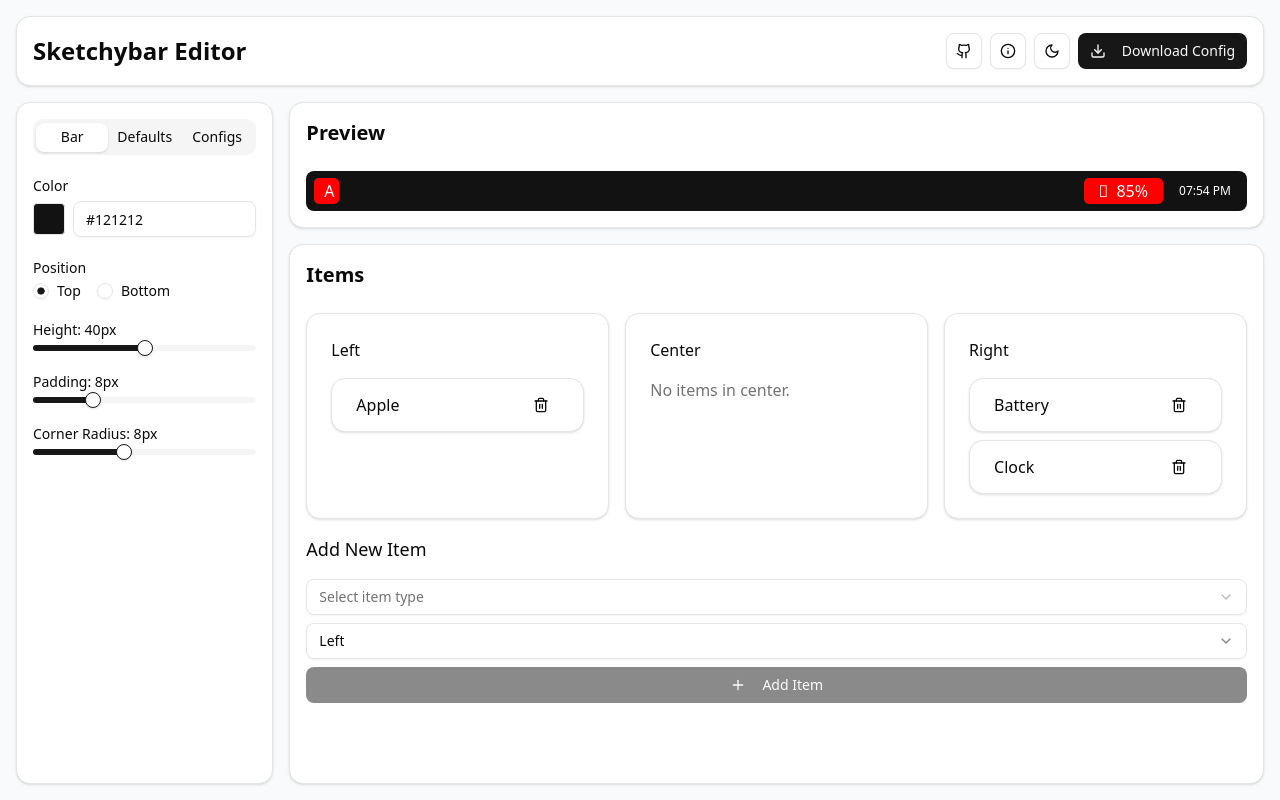
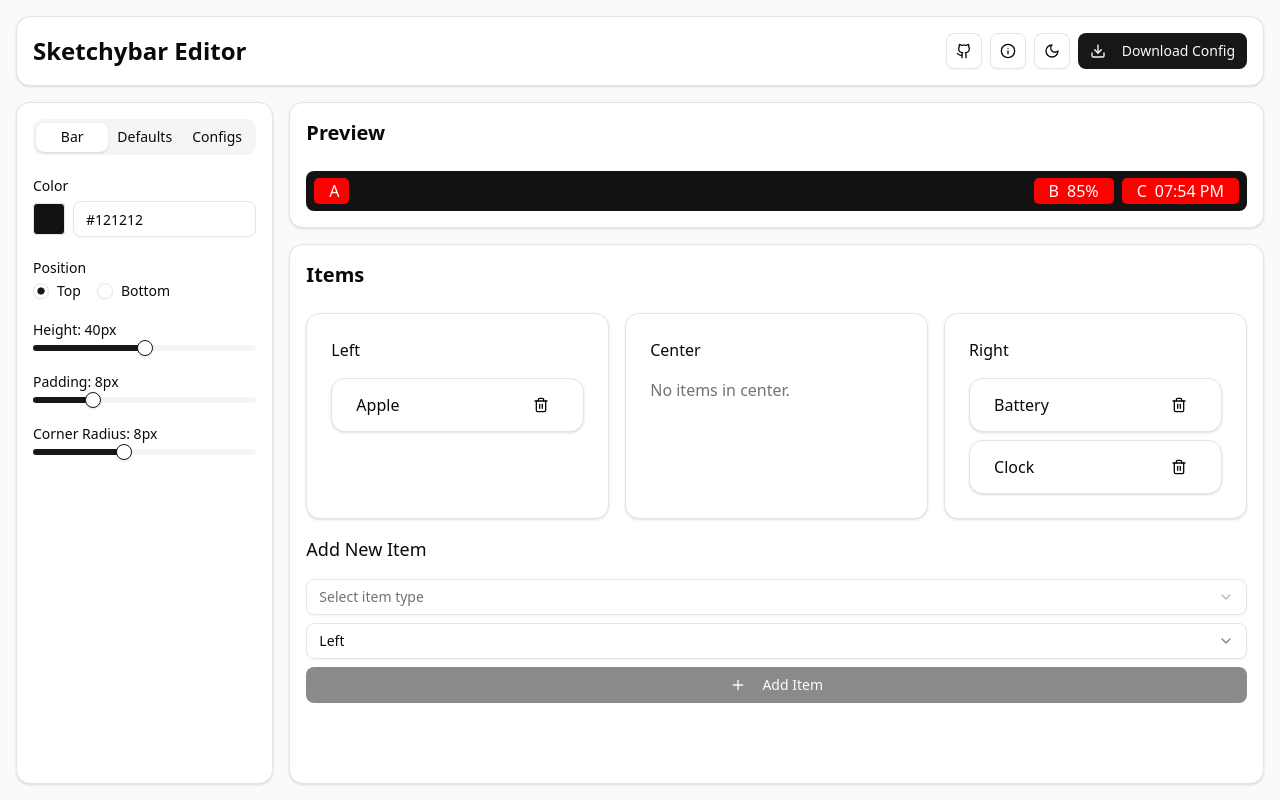
Before and after one commit to jakmaz/sketchybar-editor, a Next.js app: page / in a window 1280 px wide. Built offline with nearby package versions, Linux system fonts and the light colour scheme.

Commit message:
feat: add base-item and more example configs

```diff
--- a/src/components/editor-tabs/examples-tab.tsx
+++ b/src/components/editor-tabs/examples-tab.tsx
@@ -1,80 +1,120 @@
-"use client"
+"use client";
 
-import type { Dispatch, SetStateAction } from "react"
-import { Button } from "@/components/ui/button"
-import type { SketchybarConfig } from "@/components/sketchybar-editor"
+import type { Dispatch, SetStateAction } from "react";
+import { Button } from "@/components/ui/button";
+import type { SketchybarConfig } from "@/components/sketchybar-editor";
 
 interface ExamplesTabProps {
-  config: SketchybarConfig
-  setConfig: Dispatch<SetStateAction<SketchybarConfig>>
+  config: SketchybarConfig;
+  setConfig: Dispatch<SetStateAction<SketchybarConfig>>;
 }
 
 export function ExamplesTab({ config, setConfig }: ExamplesTabProps) {
-  const applyTokyoNight = () => {
+  const applyTheme = (theme: {
+    barColor: string;
+    backgroundColor: string;
+    iconColor: string;
+    labelColor: string;
+  }) => {
     setConfig((prev) => ({
       ...prev,
       bar: {
         ...prev.bar,
-        color: "#1d252c",
+        color: theme.barColor,
       },
       defaults: {
         ...prev.defaults,
-        backgroundColor: "0xff1d252c",
-        iconColor: "0xffa9b1d6",
-        labelColor: "0xffa9b1d6",
-        iconFont: "Hack Nerd Font:Bold:16.0",
-        labelFont: "Hack Nerd Font:Bold:12.0",
+        backgroundColor: theme.backgroundColor,
+        iconColor: theme.iconColor,
+        labelColor: theme.labelColor,
       },
-    }))
-  }
+    }));
+  };
 
-  const applyCatppuccin = () => {
-    setConfig((prev) => ({
-      ...prev,
-      bar: {
-        ...prev.bar,
-        color: "#303446",
-      },
-      defaults: {
-        ...prev.defaults,
-        backgroundColor: "0xff303446",
-        iconColor: "0xffc6a0f6",
-        labelColor: "0xffc6a0f6",
-        iconFont: "Hack Nerd Font:Bold:16.0",
-        labelFont: "Hack Nerd Font:Bold:12.0",
-      },
-    }))
-  }
-
-  const applyNord = () => {
-    setConfig((prev) => ({
-      ...prev,
-      bar: {
-        ...prev.bar,
-        color: "#2e3440",
-      },
-      defaults: {
-        ...prev.defaults,
-        backgroundColor: "0xff2e3440",
-        iconColor: "0xffd8dee9",
-        labelColor: "0xffd8dee9",
-        iconFont: "Hack Nerd Font:Bold:16.0",
-        labelFont: "Hack Nerd Font:Bold:12.0",
-      },
-    }))
-  }
+  const themes = [
+    {
+      name: "One Dark Pro",
+      barColor: "0x282c34",
+      backgroundColor: "0x282c34",
+      iconColor: "0x61afef",
+      labelColor: "0xabb2bf",
+    },
+    {
+      name: "Dracula",
+      barColor: "0x282a36",
+      backgroundColor: "0x282a36",
+      iconColor: "0xbd93f9",
+      labelColor: "0xf8f8f2",
+    },
+    {
+      name: "GitHub",
+      barColor: "0x24292e",
+      backgroundColor: "0x24292e",
+      iconColor: "0x79b8ff",
+      labelColor: "0xd1d5da",
+    },
+    {
+      name: "Monokai Pro",
+      barColor: "0x2d2a2e",
+      backgroundColor: "0x2d2a2e",
+      iconColor: "0xa9dc76",
+      labelColor: "0xfcfcfa",
+    },
+    {
+      name: "Night Owl",
+      barColor: "0x011627",
+      backgroundColor: "0x011627",
+      iconColor: "0x82aaff",
+      labelColor: "0xd6deeb",
+    },
+    {
+      name: "Ayu",
+      barColor: "0x0f1419",
+      backgroundColor: "0x0f1419",
+      iconColor: "0xe6b450",
+      labelColor: "0xb3b1ad",
+    },
+    {
+      name: "Catppuccin",
+      barColor: "0x1e1e2e",
+      backgroundColor: "0x1e1e2e",
+      iconColor: "0xf5e0dc",
+      labelColor: "0xcdd6f4",
+    },
+    {
+      name: "Tokyo Night",
+      barColor: "0x1a1b26",
+      backgroundColor: "0x1a1b26",
+      iconColor: "0x7aa2f7",
+      labelColor: "0xc0caf5",
+    },
+    {
+      name: "Kanagawa",
+      barColor: "0x1f1f28",
+      backgroundColor: "0x1f1f28",
+      iconColor: "0xe6c384",
+      labelColor: "0xdcd7ba",
+    },
+    {
+      name: "Nord",
+      barColor: "0x2e3440",
+      backgroundColor: "0x2e3440",
+      iconColor: "0x88c0d0",
+      labelColor: "0xe5e9f0",
+    },
+  ];
 
   return (
     <div className="space-y-4">
-      <Button onClick={applyTokyoNight} className="w-full">
-        Tokyo Night
-      </Button>
-      <Button onClick={applyCatppuccin} className="w-full">
-        Catppuccin
-      </Button>
-      <Button onClick={applyNord} className="w-full">
-        Nord
-      </Button>
+      {themes.map((theme) => (
+        <Button
+          key={theme.name}
+          onClick={() => applyTheme(theme)}
+          className="w-full"
+        >
+          {theme.name}
+        </Button>
+      ))}
     </div>
-  )
+  );
 }
--- a/src/components/items-pane.tsx
+++ b/src/components/items-pane.tsx
@@ -8,7 +8,6 @@ import { Button } from "@/components/ui/button"
 import { Select, SelectContent, SelectItem, SelectTrigger, SelectValue } from "@/components/ui/select"
 import type { ItemPosition, ItemType, SketchybarConfig, SketchybarItem } from "@/components/sketchybar-editor"
 import { Card, CardContent } from "@/components/ui/card"
-import { Label } from "@/components/ui/label"
 
 interface ItemsTabProps {
   config: SketchybarConfig
--- a/src/components/sketchybar-items/apple-item.tsx
+++ b/src/components/sketchybar-items/apple-item.tsx
@@ -1,21 +1,8 @@
+"use client"
+
 import type { SketchybarItemComponentProps } from "./item-interface"
+import { BaseItem } from "./base-item"
 
-export function AppleItem({ item, config }: SketchybarItemComponentProps) {
-  return (
-    <div
-      style={{
-        backgroundColor: `#${config.defaults.backgroundColor.slice(2)}`,
-        color: `#${config.defaults.iconColor.slice(2)}`,
-        paddingLeft: `${config.defaults.iconPaddingLeft}px`,
-        paddingRight: `${config.defaults.iconPaddingRight}px`,
-        height: `${config.defaults.backgroundHeight}px`,
-        borderRadius: `${config.defaults.backgroundCornerRadius}px`,
-        display: "flex",
-        alignItems: "center",
-        justifyContent: "center",
-      }}
-    >
-      A
-    </div>
-  )
+export function AppleItem({ config }: SketchybarItemComponentProps) {
+  return <BaseItem config={config} icon={"A"} />
 }
--- /dev/null
+++ b/src/components/sketchybar-items/base-item.tsx
@@ -0,0 +1,51 @@
+"use client"
+
+import type { SketchybarItemComponentProps } from "./item-interface"
+import React from "react"
+
+interface BaseItemProps extends SketchybarItemComponentProps {
+  icon?: React.ReactNode
+  label?: React.ReactNode
+}
+
+export function BaseItem({ config, icon, label }: BaseItemProps) {
+  return (
+    <div
+      style={{
+        backgroundColor: `#${config.defaults.backgroundColor.slice(2)}`,
+        borderRadius: `${config.defaults.backgroundCornerRadius}px`,
+        height: `${config.defaults.backgroundHeight}px`,
+        display: "flex",
+        alignItems: "center",
+        paddingLeft: `${config.defaults.paddingLeft}px`,
+        paddingRight: `${config.defaults.paddingRight}px`,
+        justifyContent: "center",
+      }}
+    >
+      {icon && (
+        <span
+          style={{
+            color: `#${config.defaults.iconColor.slice(2)}`,
+            fontFamily: config.defaults.iconFont,
+            paddingLeft: `${config.defaults.iconPaddingLeft}px`,
+            paddingRight: `${config.defaults.iconPaddingRight}px`,
+          }}
+        >
+          {icon}
+        </span>
+      )}
+      {label && (
+        <span
+          style={{
+            color: `#${config.defaults.labelColor.slice(2)}`,
+            fontFamily: config.defaults.labelFont,
+            paddingLeft: `${config.defaults.labelPaddingLeft}px`,
+            paddingRight: `${config.defaults.labelPaddingRight}px`,
+          }}
+        >
+          {label}
+        </span>
+      )}
+    </div>
+  )
+}
--- a/src/components/sketchybar-items/battery-item.tsx
+++ b/src/components/sketchybar-items/battery-item.tsx
@@ -1,38 +1,8 @@
+"use client"
+
 import type { SketchybarItemComponentProps } from "./item-interface"
+import { BaseItem } from "./base-item"
 
-export function BatteryItem({ item, config }: SketchybarItemComponentProps) {
-  return (
-    <div
-      style={{
-        backgroundColor: `#${config.defaults.backgroundColor.slice(2)}`,
-        borderRadius: `${config.defaults.backgroundCornerRadius}px`,
-        height: `${config.defaults.backgroundHeight}px`,
-        display: "flex",
-        alignItems: "center",
-        paddingLeft: `${config.defaults.paddingLeft}px`,
-        paddingRight: `${config.defaults.paddingRight}px`,
-      }}
-    >
-      <span
-        style={{
-          color: `#${config.defaults.iconColor.slice(2)}`,
-          fontFamily: config.defaults.iconFont,
-          paddingLeft: `${config.defaults.iconPaddingLeft}px`,
-          paddingRight: `${config.defaults.iconPaddingRight}px`,
-        }}
-      >
-        
-      </span>
-      <span
-        style={{
-          color: `#${config.defaults.labelColor.slice(2)}`,
-          fontFamily: config.defaults.labelFont,
-          paddingLeft: `${config.defaults.labelPaddingLeft}px`,
-          paddingRight: `${config.defaults.labelPaddingRight}px`,
-        }}
-      >
-        85%
-      </span>
-    </div>
-  )
+export function BatteryItem({ config }: SketchybarItemComponentProps) {
+  return <BaseItem config={config} icon={"B"} label={"85%"} />
 }
--- a/src/components/sketchybar-items/calendar-item.tsx
+++ b/src/components/sketchybar-items/calendar-item.tsx
@@ -2,8 +2,9 @@
 
 import { useEffect, useState } from "react"
 import type { SketchybarItemComponentProps } from "./item-interface"
+import { BaseItem } from "./base-item"
 
-export function CalendarItem({ item, config, className }: SketchybarItemComponentProps) {
+export function CalendarItem({ config }: SketchybarItemComponentProps) {
   const [date, setDate] = useState(
     new Date().toLocaleDateString([], { weekday: "short", month: "short", day: "numeric" }),
   )
@@ -17,13 +18,6 @@ export function CalendarItem({ item, config, className }: SketchybarItemComponen
   }, [])
 
   return (
-    <div
-      className={className}
-      style={{
-        color: item.color || "#ffffff",
-      }}
-    >
-      {date}
-    </div>
+    <BaseItem config={config} icon="C" label={date} />
   )
 }
--- a/src/components/sketchybar-items/clock-item.tsx
+++ b/src/components/sketchybar-items/clock-item.tsx
@@ -2,8 +2,9 @@
 
 import { useEffect, useState } from "react"
 import type { SketchybarItemComponentProps } from "./item-interface"
+import { BaseItem } from "./base-item"
 
-export function ClockItem({ item, config, className }: SketchybarItemComponentProps) {
+export function ClockItem({ config }: SketchybarItemComponentProps) {
   const [time, setTime] = useState(new Date().toLocaleTimeString([], { hour: "2-digit", minute: "2-digit" }))
 
   useEffect(() => {
@@ -15,13 +16,6 @@ export function ClockItem({ item, config, className }: SketchybarItemComponentPr
   }, [])
 
   return (
-    <div
-      className={className}
-      style={{
-        color: item.color || "#ffffff",
-      }}
-    >
-      {time}
-    </div>
+    <BaseItem config={config} icon="C" label={time} />
   )
 }
--- a/src/components/sketchybar-items/item-interface.tsx
+++ b/src/components/sketchybar-items/item-interface.tsx
@@ -1,7 +1,6 @@
 import type { SketchybarConfig, SketchybarItem } from "@/components/sketchybar-editor"
 
 export interface SketchybarItemProps {
-  item: SketchybarItem
   config: SketchybarConfig
 }
 
--- a/src/components/sketchybar-items/spaces-item.tsx
+++ b/src/components/sketchybar-items/spaces-item.tsx
@@ -1,14 +1,8 @@
 import type { SketchybarItemComponentProps } from "./item-interface"
+import { BaseItem } from "./base-item"
 
-export function SpacesItem({ item, config, className }: SketchybarItemComponentProps) {
+export function SpacesItem({ config }: SketchybarItemComponentProps) {
   return (
-    <div
-      className={className}
-      style={{
-        color: item.color || "#ffffff",
-      }}
-    >
-      1 2 3
-    </div>
+    <BaseItem config={config} label="1 2 3" />
   )
 }
```
